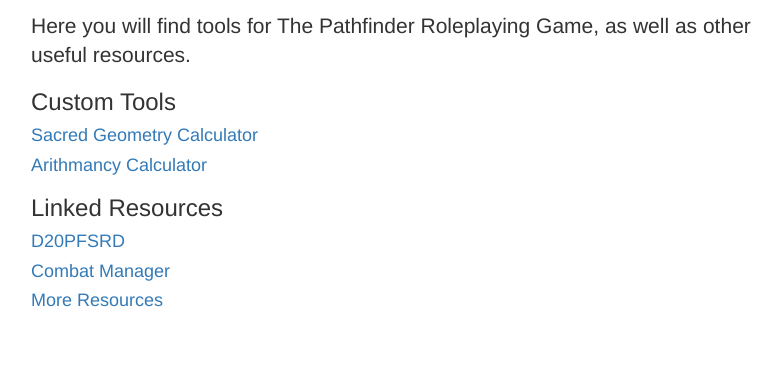
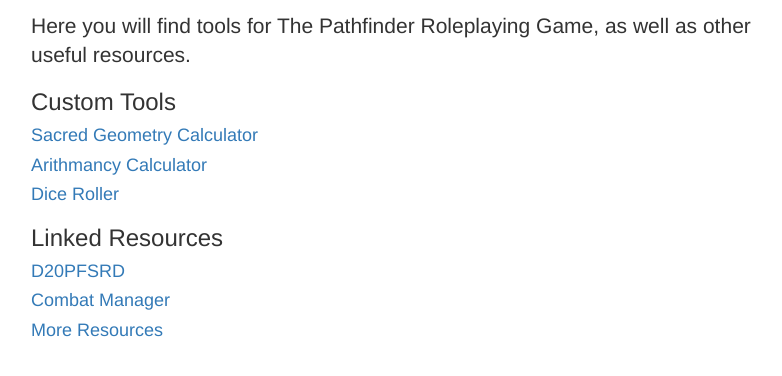
Before and after one commit to MattClucas/d20toolkit, a PHP site: page / in a window 1280 px wide. Shown: the part 171-547 px from the top of the page, without its empty margins (39-821 px from the left). Run offline with PHP 8.4, Linux system fonts and the light colour scheme; some libraries are stand-ins or nearby versions.

Commit message:
Adding index.php link to Dice Roller. Also cleaning up indentation in index.php - mix of tabs and 2 spaces are now all 4 spaces

```diff
--- a/index.php
+++ b/index.php
@@ -13,7 +13,6 @@
             include_once('./header/header.php');
         ?>
         <div class="container">
-
             <div class="page-header" id="banner">
                 <div class="row">
                     <div class="col-lg-8 col-md-7 col-sm-6">
@@ -23,6 +22,7 @@
                             <h3>Custom Tools</h3>
                             <h4><a href="./tools/sacredgeo/sacredgeo.php">Sacred Geometry Calculator</a></h4>
                             <h4><a href="./tools/arithmancy/arithmancy.php">Arithmancy Calculator</a></h4>
+                            <h4><a href="./tools/diceroller/diceroller.php">Dice Roller</a></h4>
                         </div>
                         <h3>Linked Resources</h3>
                         <h4><a href="http://www.d20pfsrd.com/">D20PFSRD</a></h4>
@@ -31,13 +31,10 @@
                     </div>
                     <div class="col-lg-4 col-md-5 col-sm-6">
                         <div class="sponsor">
-
                         </div>
                     </div>
                 </div>
             </div>
-
         </div>
-
     </body>
 </html>
```
Lines whose indentation alone changed are shown as unchanged.
